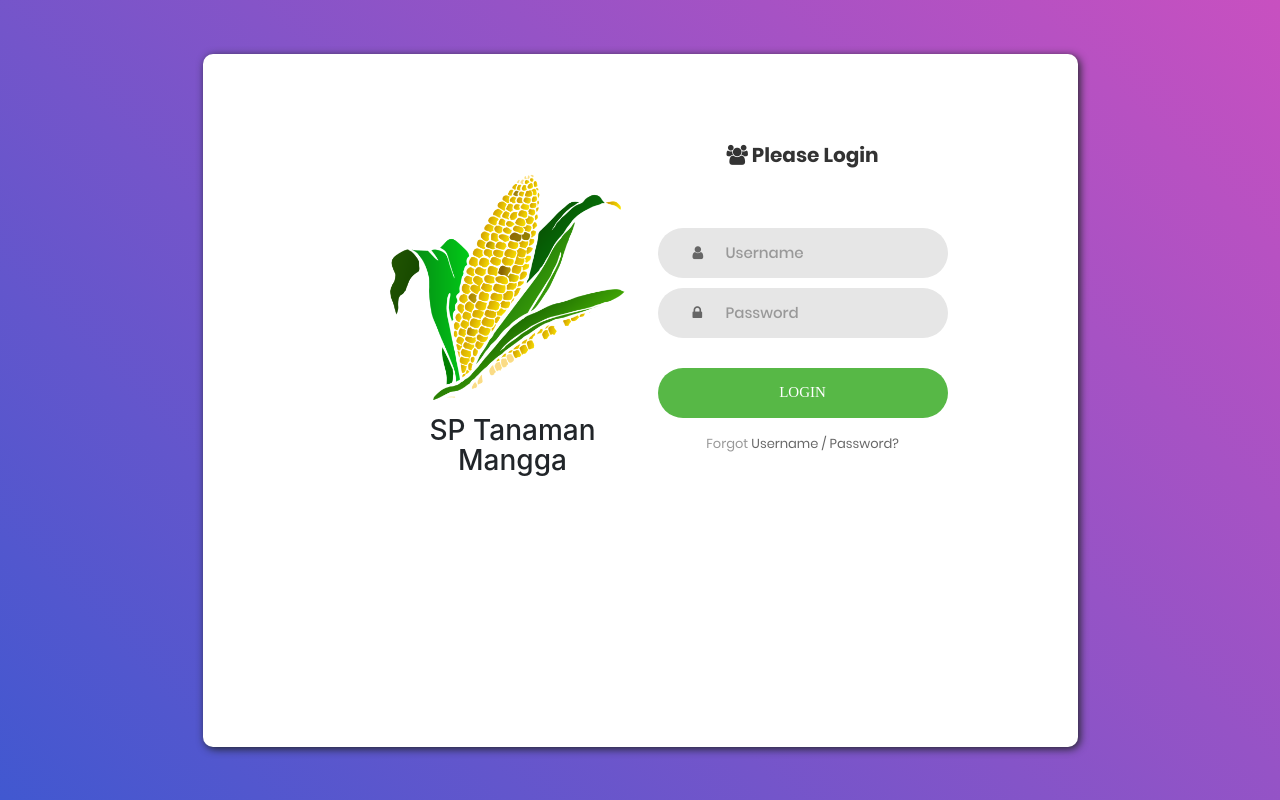
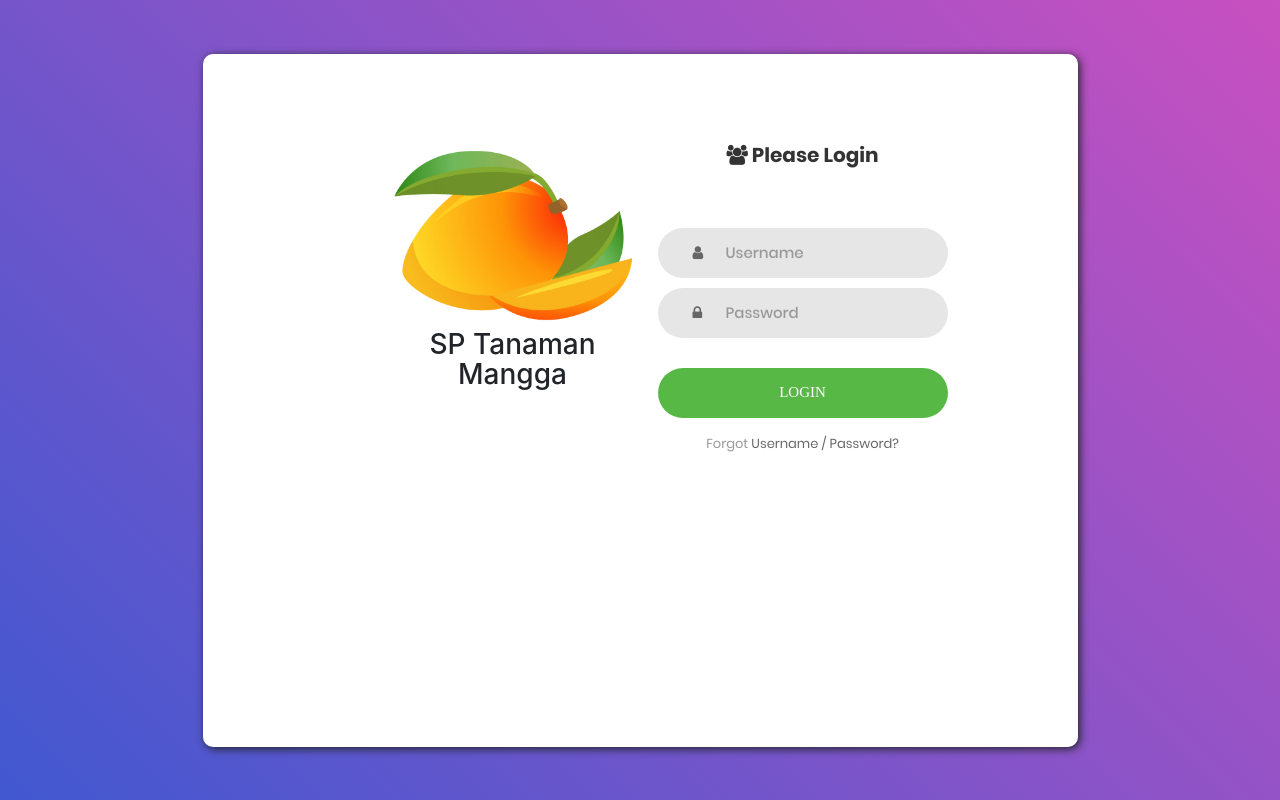
Before and after one commit to MuhammadNazhimMaulana/Forward_Chaining_System, a Laravel app: page /auth in a window 1280 px wide. Run offline with Laravel 8, Linux system fonts and the light colour scheme; some web fonts are replaced.

Commit message:
Adding Logo

```diff
--- a/resources/views/Auth/login.blade.php
+++ b/resources/views/Auth/login.blade.php
@@ -6,7 +6,7 @@
     <div class="container-login100">
         <div class="wrap-login100" >
             <div style="margin-left: 90px;" class="login100-pic js-tilt text-center" data-tilt>
-                <img width="1500px" src="{{ asset('login/images/img-01.png') }}" alt="IMG">
+                <img width="1500px" src="{{ asset('login/images/mango.png') }}" alt="IMG">
                 <h3>SP Tanaman Mangga</h3>
             </div>
 
```
Also changed, not shown: public/login/images/img-01.png (deleted), public/login/images/logo.png (deleted), public/login/images/logojagung..png (deleted), public/login/images/mango.png (added).
